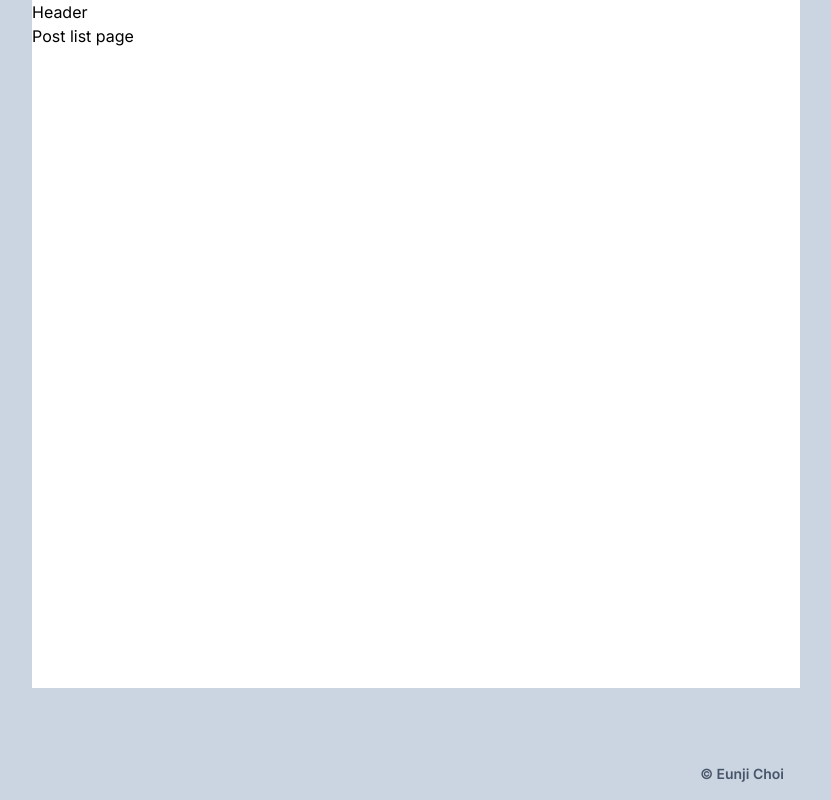
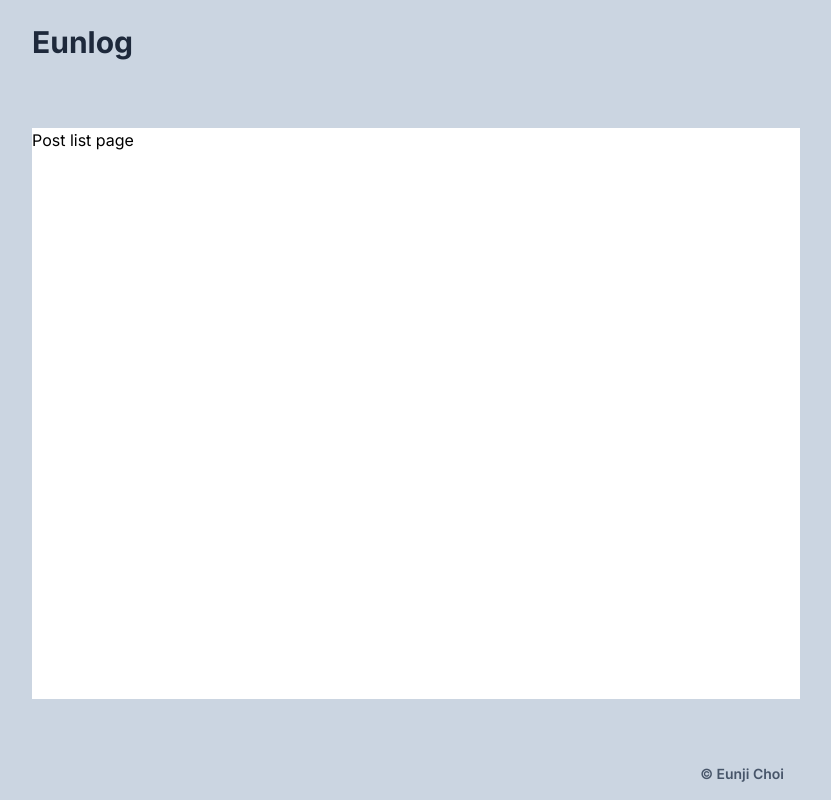
Before and after one commit to chldmswnl/eunlog, a Next.js app: page / in a window 1280 px wide. Shown: the whole page, without its empty margins (224-1055 px from the left). Built offline with nearby package versions, Linux system fonts and the light colour scheme.

Commit message:
style: Header 스타일 변경

```diff
--- a/src/components/Header/index.tsx
+++ b/src/components/Header/index.tsx
@@ -1,7 +1,7 @@
 export default function Header() {
   return (
-    <header className="w-full max-w-screen-md bg-white">
-      <span>Header</span>
+    <header className="h-40 w-full max-w-screen-md py-6">
+      <span className="text-3xl font-bold text-slate-800">Eunlog</span>
     </header>
   )
 }
```
